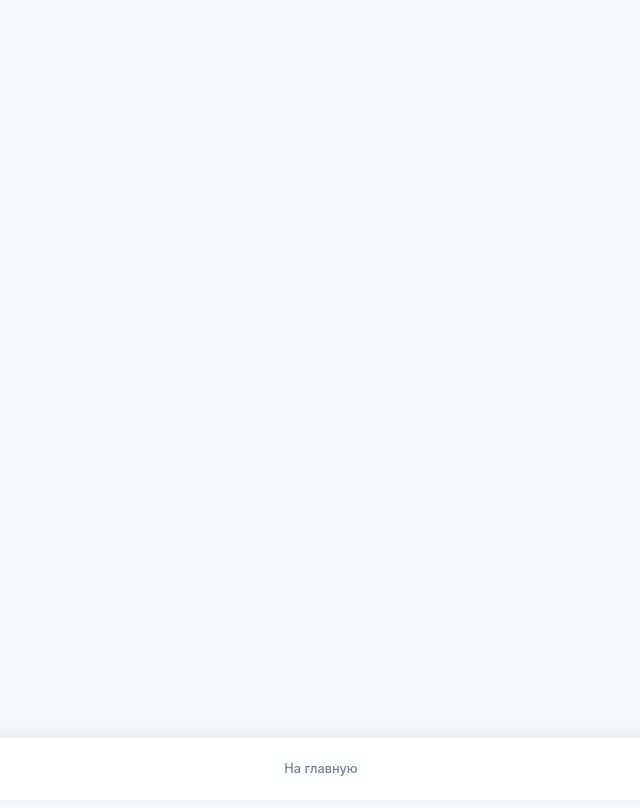
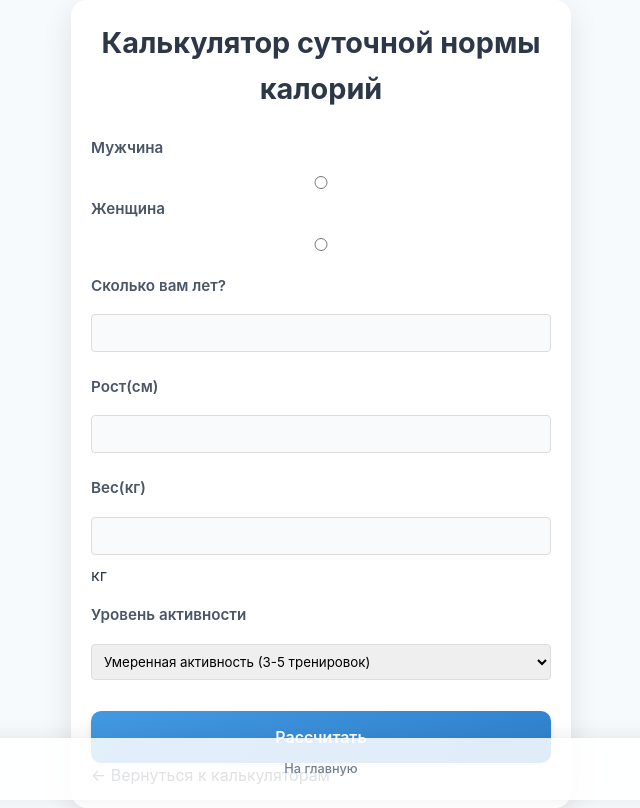
Before and after one commit to emarishkin/VolgaGym, a React (Vite) app: page /calc/calories in a window 1280 px wide. Before the commit this address had no page. Shown: the whole page, without its empty margins (319-959 px from the left). Built offline with nearby package versions, Linux system fonts and the light colour scheme.

Commit message:
CalcCalories1

```diff
--- a/src/App.tsx
+++ b/src/App.tsx
@@ -6,6 +6,7 @@ import { BottomNavigation } from "./components/BottomNavigation";
 import './styles/global.css'
 import { CalcPage } from "./pages/CalcPage";
 import { BMICalculator } from "./components/BMICalculator";
+import { CaloriesCalculator } from "./components/CaloriesCalculator";
 
 const AppContent = () => {
   const location = useLocation();
@@ -20,8 +21,8 @@ const AppContent = () => {
           <Route path="/training-history" element={<TrainingHistoryPage />} />
           <Route path="/calc" element={<CalcPage />} />
           <Route path="/calc/bmi" element={<BMICalculator/>} />
-          {/* <Route path="/calc/calories" element={<CaloriesCalculator />} />
-          <Route path="/calc/macros" element={<MacrosCalculator />} />
+          <Route path="/calc/calories" element={<CaloriesCalculator />} />
+          {/* <Route path="/calc/macros" element={<MacrosCalculator />} />
           <Route path="/calc/1rm" element={<OneRepMaxCalculator />} /> */}
         </Routes>
       </main>
--- /dev/null
+++ b/src/components/CaloriesCalculator.tsx
@@ -0,0 +1,131 @@
+import { useState, type FC, type FormEvent } from "react";
+import { Link } from "react-router-dom";
+import '../styles/CaloriesCalculator.css'
+
+export const CaloriesCalculator:FC = () => {
+
+    const [gender,setGender] = useState<'male' | 'female'>('male')
+    const [age,setAge] = useState<number>(0)
+    const [height,setHeight] = useState<number>(0)
+    const [weight, setWeight] = useState<number>(0);
+    const [activityLevel, setActivityLevel] = useState<number>(1.55);
+
+    const [result, setResult] = useState<{ bmr: number; tde: number; low: number; high:number } | null>(null);
+
+    const handleSubmit = (e:FormEvent) => {
+        e.preventDefault()
+        let bmr //(метаболизм)
+        if(gender==='male'){
+            bmr = (10*weight)+(6.25*height)-(5*age)+5
+        } else {
+            bmr = (10*weight)+(6.25*height)-(5*age)-161
+        }
+        const tde = bmr*activityLevel //поддержание веса
+        const low = tde * 0.85 //снижение веса
+        const high = tde * 1.25 //набор веса
+
+        setResult({
+           bmr: Math.round(bmr),
+           tde: Math.round(tde),
+           low: Math.round(low),
+           high: Math.round(high)
+        })
+
+
+    }
+
+
+    return (
+        <form onSubmit={handleSubmit}>
+            <h2>Калькулятор суточной нормы калорий</h2>
+
+            <div className="input-group">
+                <label>Мужчина</label>
+                <input
+                type="radio"
+                value={gender}
+                onChange={()=>setGender('male')}
+                />
+
+                <label>Женщина</label>
+                <input
+                type="radio"
+                value={gender}
+                onChange={()=>setGender('female')}
+                />
+            </div>
+
+            <div className="input-group">
+                <label>Сколько вам лет?</label>
+                <input
+                type="number"
+                value={age || ''}
+                onChange={(e)=>setAge(Number(e.target.value))}
+                />
+            </div>
+
+            <div className="input-group">
+                <label>Рост(см)</label>
+                <input
+                type="number"
+                value={height || ''}
+                onChange={(e)=>setHeight(Number(e.target.value))}
+                min="100"
+                max="250"
+                 />
+            </div>
+
+            <div className="input-group">
+                <label>Вес(кг)</label>
+                <input
+                type="number"
+                value={weight || ''}
+                onChange={(e)=>setWeight(Number(e.target.value))}
+                min="30"
+                max="200"
+                />
+                <span>кг</span>
+            </div>
+
+            <div className="input-group">
+                <label>Уровень активности</label>
+                <select value={activityLevel} onChange={(e)=>setActivityLevel(Number(e.target.value))}>
+                    <option value={1.2}>Сидячий образ жизни (мало или нет тренировок)</option>
+                    <option value={1.375}>Легкая активность (1-3 тренировки в неделю)</option>
+                    <option value={1.55}>Умеренная активность (3-5 тренировок)</option>
+                    <option value={1.725}>Высокая активность (6-7 тренировок)</option>
+                    <option value={1.9}>Экстремальная активность (2+ тренировки в день)</option>
+                </select>
+            </div>
+
+            <button type="submit">Рассчитать</button>
+
+            {result && (
+                <div className="result-form">
+                    <h2>Результат</h2>
+                    <div className="res-full">
+                        <h3>Баззовый метаболизм</h3>
+                        {result.bmr}<span>ккал/день</span>
+                    </div>
+                    <div className="res-full">
+                        <h3>Снижение веса</h3>
+                        {result.low}<span>ккал/день</span>
+                    </div>
+                    <div className="res-full">
+                        <h3>Поддержание веса</h3>
+                        {result.tde}<span>ккал/день</span>
+                    </div>
+                    <div className="res-full">
+                        <h3>Набор Веса</h3>
+                        {result.high}<span>ккал/день</span>
+                    </div>
+                </div>
+            )}
+
+            <Link to='/calc'>
+               ← Вернуться к калькуляторам
+            </Link>
+
+        </form>
+    )
+}
--- /dev/null
+++ b/src/styles/CaloriesCalculator.css
@@ -0,0 +1,65 @@
+/* Форма */
+form {
+  max-width: 500px;
+  margin: 0 auto;
+  padding: 20px;
+}
+
+.input-group {
+  margin-bottom: 15px;
+}
+
+label {
+  display: block;
+  margin-bottom: 5px;
+  font-weight: bold;
+}
+
+input[type="number"], select {
+  width: 100%;
+  padding: 8px;
+  border: 1px solid #ddd;
+  border-radius: 4px;
+}
+
+/* Кнопка */
+button {
+  background: #4CAF50;
+  color: white;
+  border: none;
+  padding: 10px 15px;
+  border-radius: 4px;
+  cursor: pointer;
+  width: 100%;
+}
+
+/* Результаты */
+.results {
+  margin-top: 20px;
+}
+
+.result-card {
+  background: #f9f9f9;
+  padding: 15px;
+  border-radius: 8px;
+  margin-bottom: 10px;
+  border-left: 4px solid #4CAF50;
+}
+
+.result-card.loss {
+  border-left-color: #FF9800;
+}
+
+.result-card.gain {
+  border-left-color: #F44336;
+}
+
+.result-card p {
+  font-size: 24px;
+  margin: 5px 0;
+}
+
+.result-card span {
+  font-size: 14px;
+  color: #777;
+}
```
